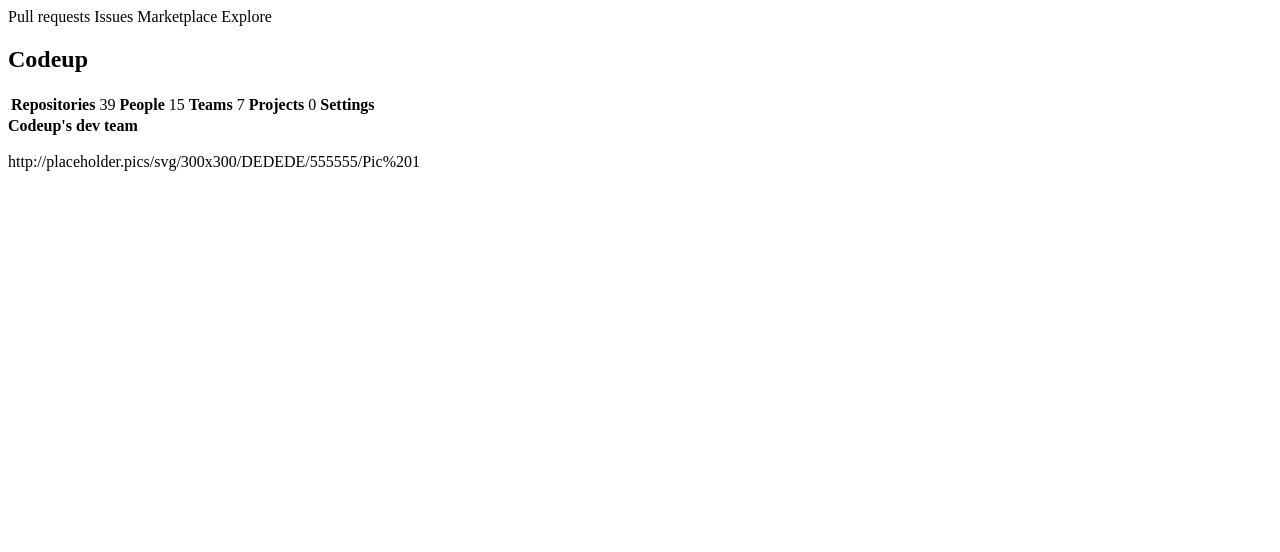
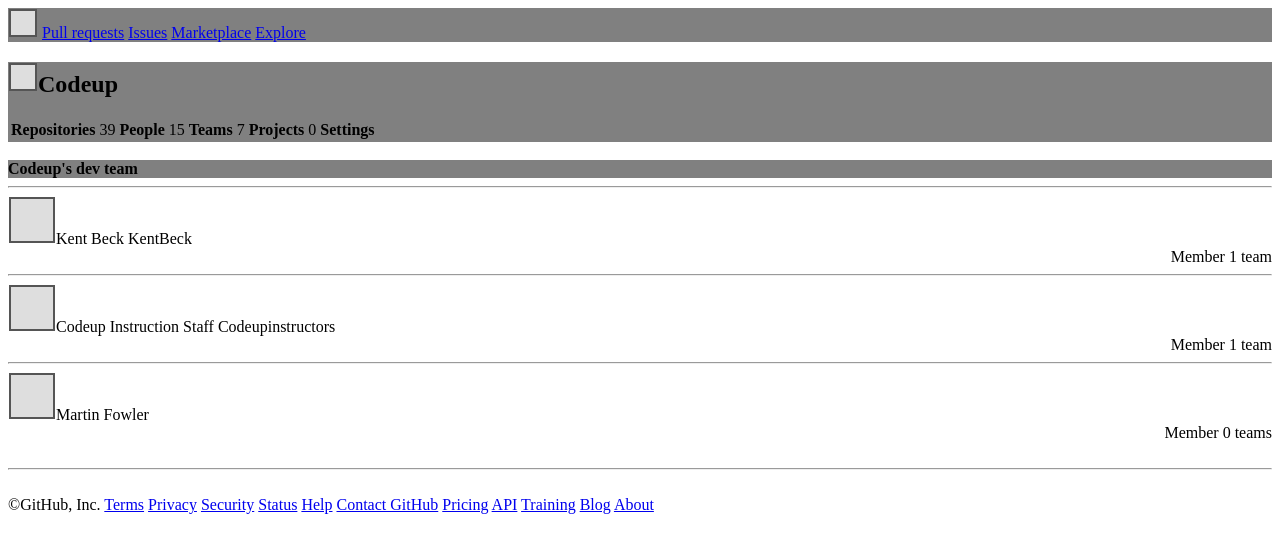
Before and after one commit to JosephSOrtega/codeup-web-exercises, a plain HTML site: page github.html in a window 1280 px wide. Drawn offline with Linux system fonts and the light colour scheme.

Commit message:
End of the day - 1

```diff
--- a/github.html
+++ b/github.html
@@ -5,13 +5,18 @@
     <title>Github Page</title>
 </head>
 <body>
-<tabel>
-    <th>Pull requests</th>
-    <th>Issues</th>
-    <th>Marketplace</th>
-    <th>Explore</th>
-</tabel>
-<h2>Codeup</h2>
+<div style="background-color: grey">
+    <th><img src="img/30x30.svg" alt="img"></th>
+    <a href="https://github.com/pulls">Pull requests</a>
+    <a href="https://github.com/issues">Issues</a>
+    <a href="https://github.com/marketplace">Marketplace</a>
+    <a href="https://github.com/explore">Explore</a>
+</div>
+
+
+
+<div style="background-color: grey">
+<h2><img src="img/30x30.svg" alt="img">Codeup</h2>
 <table>
     <th>Repositories</th>
     <td>39</td>
@@ -23,15 +28,49 @@
     <td>0</td>
     <th>Settings</th>
 </table>
+</div>
+<br>
+<div style="background-color: grey"> <strong>Codeup's dev team</strong></div>
+<hr>
+<table>
+    <tr>
+        <tb><img src="img/48x48.svg" alt=""></tb>
+        <tb>Kent Beck KentBeck</tb>
+        <tb> <div align="right">Member 1 team</div></tb>
+    </tr>
+<hr>
+    <tr>
+        <tb><img src="img/48x48.svg" alt=""></tb>
+        <tb>Codeup Instruction Staff Codeupinstructors</tb>
+        <tb> <div align="right">Member 1 team</div> </tb>
+    </tr>
+<hr>
+    <tr>
+        <tb><img src="img/48x48.svg" alt=""></tb>
+        <tb>Martin Fowler</tb>
+        <tb> <div align="right">Member 0 teams</div> </tb>
+    </tr>
+</table>
 
-<div><strong>Codeup's dev team</strong></div>
 <br>
-<table>
+<hr>
+<br>
+<div>&copy;GitHub, Inc.
+<a href="https://github.com/site/terms">Terms</a>
+<a href="https://github.com/site/privacy">Privacy</a>
+<a href="https://github.com/security">Security</a>
+<a href="https://githubstatus.com/">Status</a>
+<a href="https://help.github.com/">Help</a>
+<a href="https://github.com/contact">Contact GitHub</a>
+<a href="https://github.com/pricing/">Pricing</a>
+<a href="https://developer.github.com/">API</a>
+<a href="https://training.github.com/">Training</a>
+<a href="https://github.blog/">Blog</a>
+<a href="https://github.com/about">About</a>
+</div>
 
-</table>
+
+
 
 </body>
 </html>
-
-
-http://placeholder.pics/svg/300x300/DEDEDE/555555/Pic%201
```
Also changed, not shown: img/30x30.svg (added), img/48x48.svg (added).
